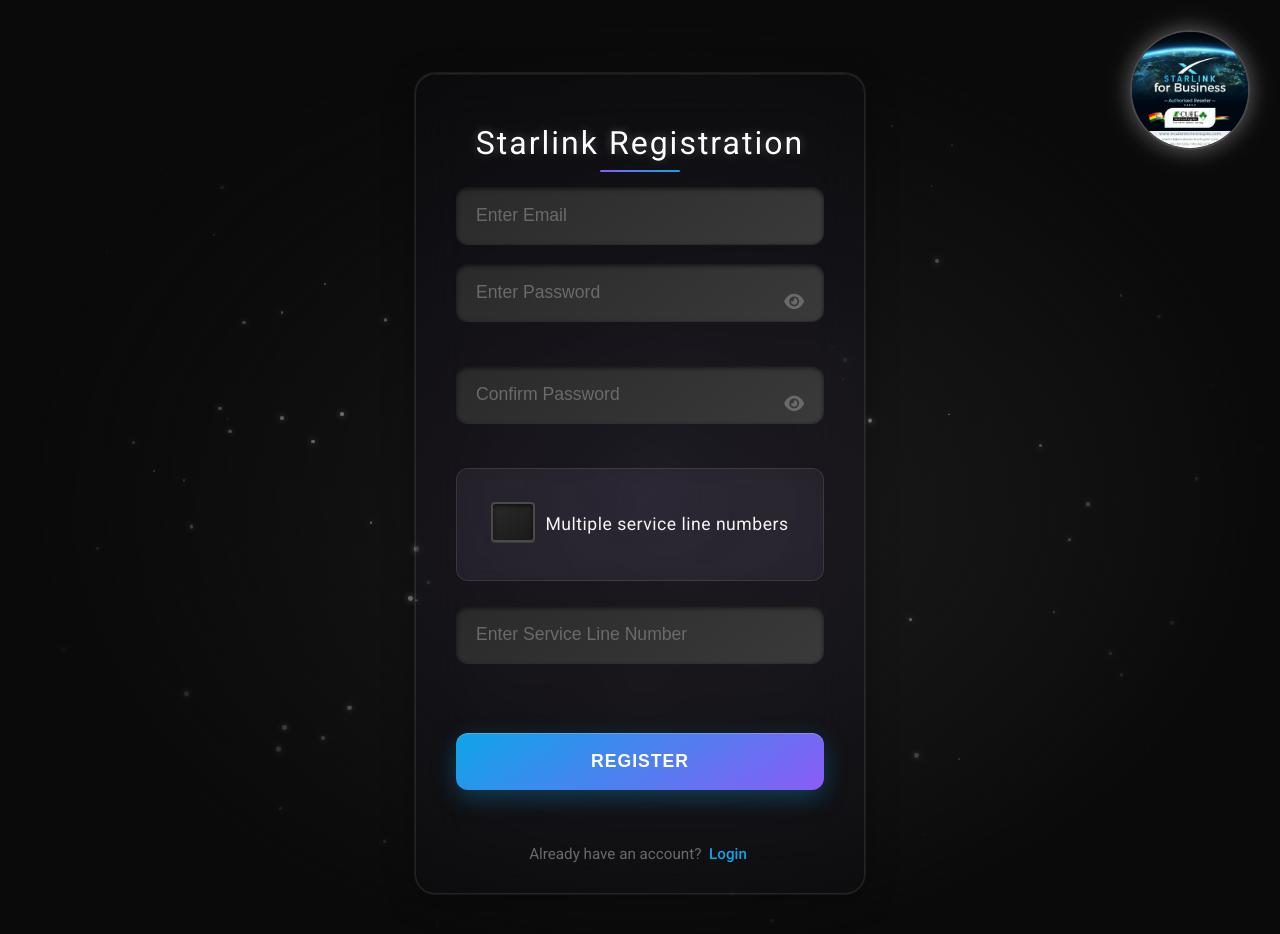
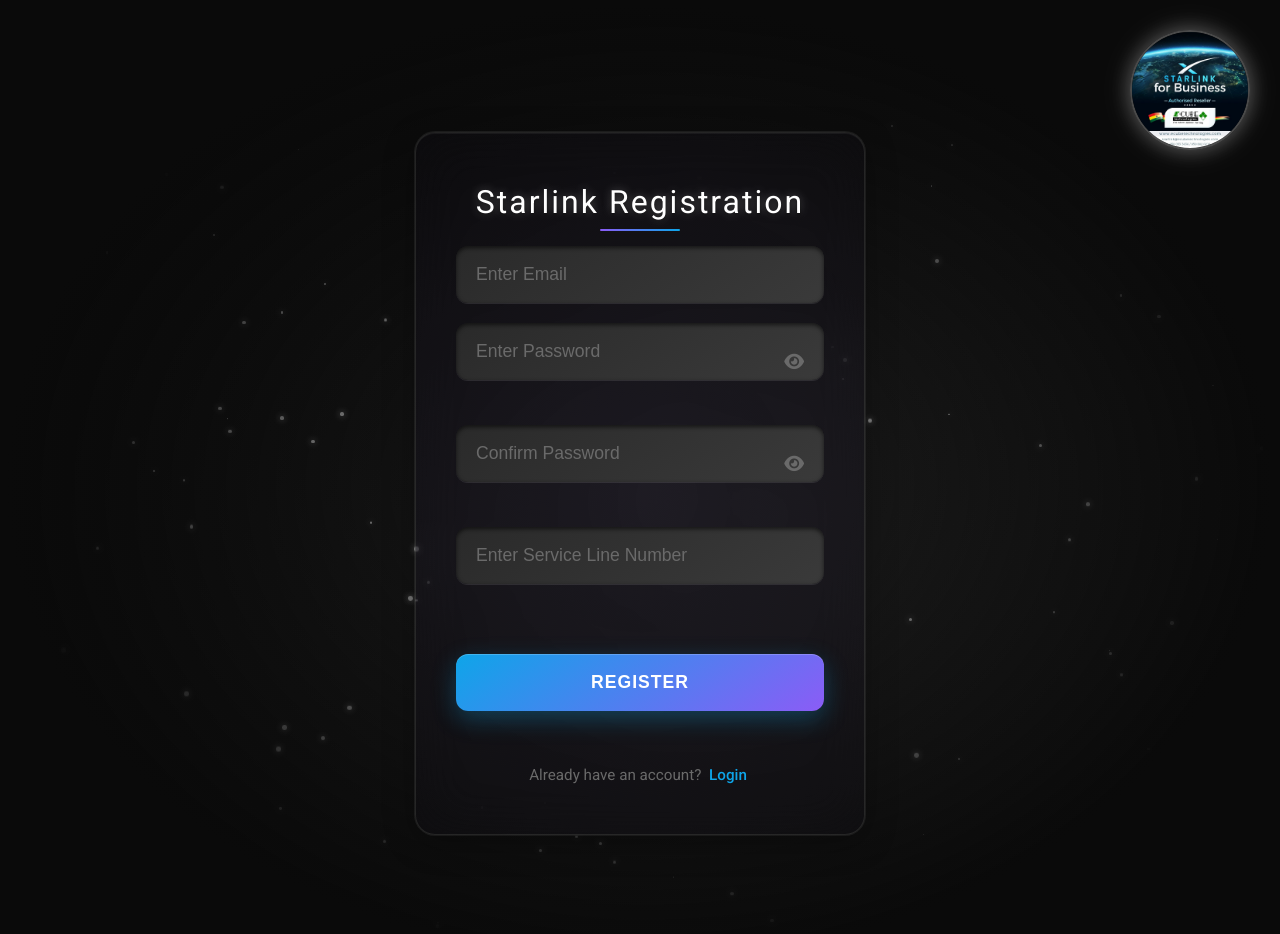
Before and after one commit to ecubecloud/USER-DASHBOARD-SL, a Flask app: page /register in a window 1280 px wide. Shown: the top 934 px of the page. Run offline with Flask 3, Linux system fonts and the light colour scheme; some libraries are stand-ins or nearby versions.

Commit message:
Register Form changes

```diff
--- a/templates/RegistrationPage.html
+++ b/templates/RegistrationPage.html
@@ -31,15 +31,6 @@
       <div style="position:relative; width:100%; margin-bottom:25px;">
         <input type="password" id="confirmPassword" name="confirmPassword" placeholder="Confirm Password" required />
         <i class="fas fa-eye" onclick="togglePassword('confirmPassword')"></i>
-      </div><!-- Checkbox for Multiple Service Lines -->
-      <div class="checkboxcontainer">
-        <label>
-          <input type="checkbox" id="multipleServiceLine" /> Multiple service line numbers
-        </label>
-      </div>      <!-- Multiple Service Lines Container -->
-      <div id="multipleServiceLineContainer" style="display:none; width:100%; margin-bottom:25px;">
-        <input type="number" id="serviceLineCount" placeholder="How many service lines?" min="1" />
-        <div id="serviceLineInputs"></div>
       </div>
 
       <!-- Single Service Line Container -->
@@ -93,52 +84,6 @@
       const input = document.getElementById(id);
       input.type = input.type === 'password' ? 'text' : 'password';
     }
-
-    // Handle Dynamic Service Line Input Fields
-    const multipleCheckbox = document.getElementById('multipleServiceLine');
-    const multipleContainer = document.getElementById('multipleServiceLineContainer');
-    const singleContainer = document.getElementById('singleServiceLineContainer');
-    const serviceLineCountInput = document.getElementById('serviceLineCount');
-    const serviceLineInputsDiv = document.getElementById('serviceLineInputs');    multipleCheckbox.addEventListener('change', function () {
-      if (this.checked) {
-        multipleContainer.style.display = 'block';
-        singleContainer.style.display = 'none';
-      } else {
-        multipleContainer.style.display = 'none';
-        singleContainer.style.display = 'block';
-        serviceLineInputsDiv.innerHTML = '';
-        serviceLineCountInput.value = '';
-      }
-    });
-
-    serviceLineCountInput.addEventListener('input', function () {
-      const count = parseInt(this.value);
-      serviceLineInputsDiv.innerHTML = '';
-      if (count > 0) {
-        for (let i = 0; i < count; i++) {
-          const input = document.createElement('input');
-          input.type = 'text';
-          input.name = 'serviceLineNumberMultiple[]';
-          input.placeholder = `Enter Service Line Number ${i + 1}`;
-          input.required = true;          // Apply consistent styling with modern theme
-          input.style.width = '100%';
-          input.style.padding = '18px 20px';
-          input.style.marginBottom = '25px';
-          input.style.border = '2px solid var(--slate-gray)';
-          input.style.borderRadius = '12px';
-          input.style.fontSize = '1rem';
-          input.style.background = 'linear-gradient(145deg, var(--graphite-gray), var(--charcoal-black))';
-          input.style.color = 'var(--white-smoke)';
-          input.style.transition = 'all 0.3s cubic-bezier(0.4, 0, 0.2, 1)';
-          input.style.backdropFilter = 'blur(10px)';          input.style.boxShadow = 'inset 0 2px 4px rgba(0, 0, 0, 0.3), 0 1px 3px rgba(255, 255, 255, 0.1)';
-          input.style.fontFamily = '"Roboto", sans-serif';
-          input.style.letterSpacing = '0.5px';
-          input.style.boxSizing = 'border-box';
-
-          serviceLineInputsDiv.appendChild(input);
-        }
-      }
-    });
   </script>
   <script src="{{ url_for('static', filename='stars.js') }}"></script>
   <!-- Firebase Registration Logic -->
@@ -169,24 +114,11 @@
       const password = document.getElementById('password').value.trim();
       const confirmPassword = document.getElementById('confirmPassword').value.trim();      // Get service line data (multiple or single)
       let serviceLineData;
-      if (document.getElementById('multipleServiceLine').checked) {
-        const multipleInputs = document.getElementsByName('serviceLineNumberMultiple[]');
-        serviceLineData = [];
-        for (let input of multipleInputs) {
-          serviceLineData.push(input.value.trim());
-        }
-        if (serviceLineData.length === 0 || serviceLineData.some(val => val === "")) {
-          messageDiv.className = 'show error';
-          messageDiv.innerText = "(UNIFIED) Please fill in all service line numbers.";
-          return;
-        }
-      } else {
       serviceLineData = document.getElementById('serviceLineNumber').value.trim();
       if (!serviceLineData) {
         messageDiv.className = 'show error';
         messageDiv.innerText = "Please enter a service line number.";
         return;
-        }
       }
 
       if (!email || !password || !confirmPassword) {
@@ -204,9 +136,8 @@
       }
 
       try {
-        // For validation, check that the first service line exists
-        const serviceLineToCheck = Array.isArray(serviceLineData) ? serviceLineData[0] : serviceLineData;
-        const serviceLineRef = doc(db, "service_lines", serviceLineToCheck);
+        // For validation, check that the service line exists
+        const serviceLineRef = doc(db, "service_lines", serviceLineData);
         const serviceLineSnap = await getDoc(serviceLineRef);
         if (!serviceLineSnap.exists()) {
           messageDiv.className = 'show error';
@@ -227,14 +158,11 @@
           createdAt: new Date()
         });
 
-        // Link the user to each service line by updating each service line document
-        const serviceLineArray = Array.isArray(serviceLineData) ? serviceLineData : [serviceLineData];
-        for (let sl of serviceLineArray) {
-          const slRef = doc(db, "service_lines", sl);
+        // Link the user to the service line by updating the service line document
+        const slRef = doc(db, "service_lines", serviceLineData);
         await updateDoc(slRef, {
           users: arrayUnion(user.uid)
         });
-        }
 
         // Send email verification
         await sendEmailVerification(user);
```
Lines whose indentation alone changed are shown as unchanged.
